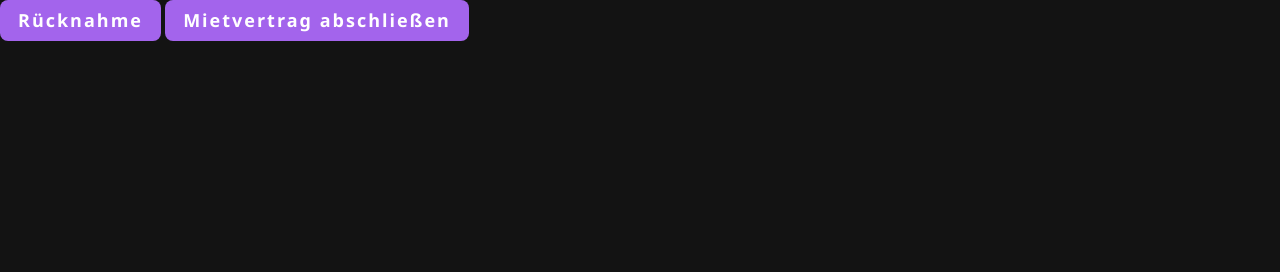
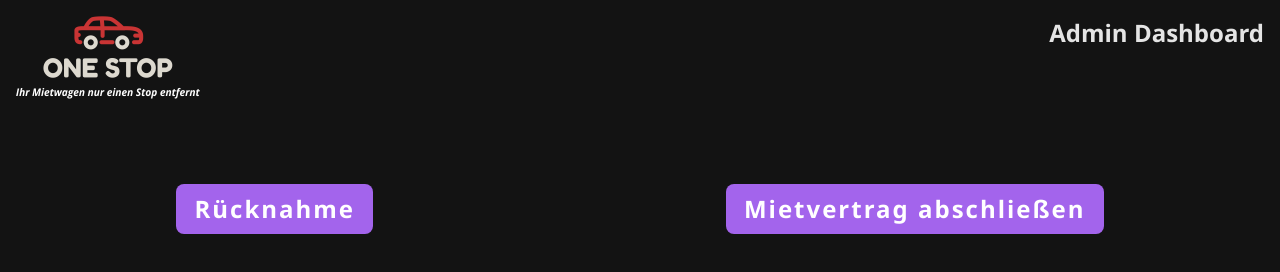
Before and after one commit to JonasH98/ProWinfo, a plain HTML site: page frontend/html/admin_dashboard.html in a window 1280 px wide. Drawn offline with Linux system fonts and the light colour scheme.

Commit message:
admin dashboard

```diff
--- /dev/null
+++ b/frontend/css/admin_dashboard.css
@@ -0,0 +1,5 @@
+main {
+  margin-top: 4rem;
+  display: flex;
+  justify-content: space-around;
+}
--- a/frontend/html/admin_dashboard.html
+++ b/frontend/html/admin_dashboard.html
@@ -5,10 +5,28 @@
     <meta http-equiv="X-UA-Compatible" content="IE=edge" />
     <meta name="viewport" content="width=device-width, initial-scale=1.0" />
     <link rel="stylesheet" href="../css/styles.css" />
+    <link rel="stylesheet" href="../css/admin_dashboard.css" />
     <title>Admin Dashboard</title>
   </head>
   <body>
-    <a href="return.html"><button>Rücknahme</button></a>
-    <a href="confirm_rental.html"><button>Mietvertrag abschließen</button></a>
+    <navbar>
+      <div class="nav-group">
+        <a href="index.html">
+          <img
+            src="../images/OneStopLogo_Light.png"
+            alt="LOGO"
+            class="brand-logo"
+        /></a>
+      </div>
+      <div class="nav-group">
+        <h2>Admin Dashboard</h2>
+      </div>
+    </navbar>
+    <main>
+      <a href="return.html"><button class="btn-large">Rücknahme</button></a>
+      <a href="confirm_rental.html"
+        ><button class="btn-large">Mietvertrag abschließen</button></a
+      >
+    </main>
   </body>
 </html>
--- a/frontend/js/login_check.js
+++ b/frontend/js/login_check.js
@@ -4,12 +4,15 @@ const doLogout = () => {
 };
 
 if (localStorage.getItem("user") !== null) {
+  const isAdmin = localStorage.getItem("user") === "admin";
   console.log("is logged in");
   const item = document.getElementsByClassName("nav-group-authentication")[0];
   item.style.display = "none";
+  const adminBtn = /*html */ `<a href="admin_dashboard.html"><button>Admin Dashbaord</button></a>`;
   const logoutBtn = /*html */ `
     <div class="nav-group">
         <button onclick="doLogout()">Logout</button>
+        ${isAdmin ? adminBtn : ""}
     </div>`;
 
   document.getElementsByTagName("navbar")[0].innerHTML += logoutBtn;
```
